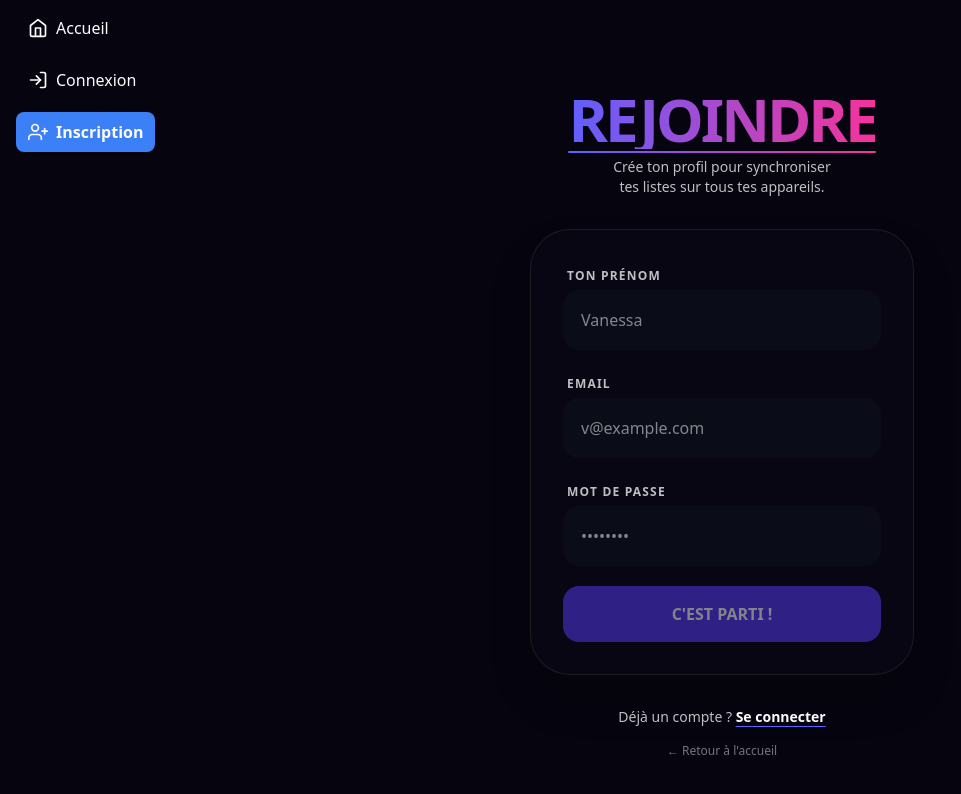
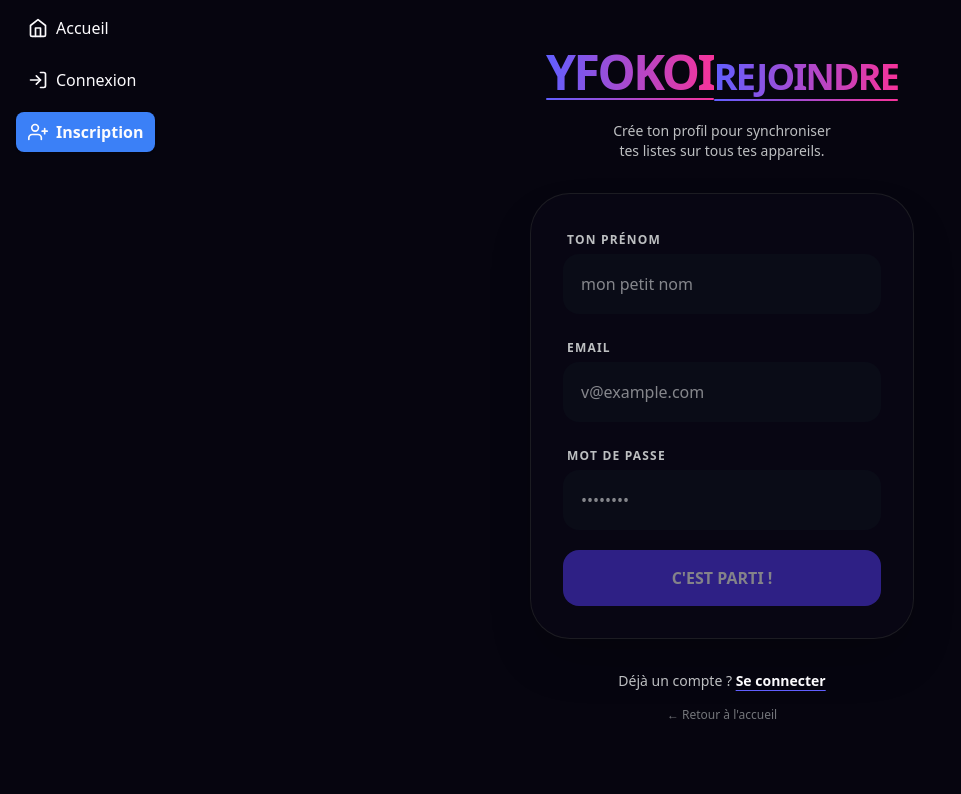
Before and after one commit to ChristopheC-83/YFOKOI_V2, a React (Vite) app: page /register in a window 1280 px wide. Shown: the top 794 px of the page, without its empty margins (0-961 px from the left). Built offline with nearby package versions, Linux system fonts and the light colour scheme; no server answers.

Commit message:
les pages inscription/connexion/accueil ok

```diff
--- a/src/pages/layout/Layout.jsx
+++ b/src/pages/layout/Layout.jsx
@@ -37,7 +37,7 @@ export default function Layout() {
 
   return (
     <div className="min-h-dvh w-full overflow-hidden bg-background text-foreground font-sans">
-      <InstallPWA />
+      {/* <InstallPWA /> */}
       <Toaster position="top-center" richColors />
       <main className="flex max-md:flex-col md:pl-44 md:pr-3 min-h-dvh">
         <Navbar />
--- a/src/pages/noConnectedPages/Home/Home.jsx
+++ b/src/pages/noConnectedPages/Home/Home.jsx
@@ -21,7 +21,7 @@ export default function Home() {
 
         {/* Text Content */}
         <div className="space-y-4">
-          <h1 className="text-5xl font-black italic tracking-tighter uppercase leading-[0.8] animate-in slide-in-from-bottom duration-700">
+          <h1 className="text-5xl font-black italic tracking-tighter uppercase leading-[0.8] animate-in slide-in-from-bottom duration-700 ">
             YFOKOI <br />
             <span className="text-primary">V2</span>
           </h1>
@@ -33,14 +33,14 @@ export default function Home() {
 
         {/* Features Preview */}
         <div className="grid grid-cols-2 gap-4 text-left">
-          <div className="p-4 bg-white/5 border border-white/5 rounded-2xl">
+          <div className="p-4 bg-white/5 border border-white/5 rounded-2xl  animate-in slide-in-from-left duration-700 ">
             <span className="text-primary text-xl font-bold italic">01</span>
             <p className="text-[10px] font-black uppercase tracking-widest text-zinc-500">
               Shared
             </p>
             <p className="text-sm font-bold">Partages ciblés</p>
           </div>
-          <div className="p-4 bg-white/5 border border-white/5 rounded-2xl">
+          <div className="p-4 bg-white/5 border border-white/5 rounded-2xl animate-in slide-in-from-right duration-700">
             <span className="text-primary text-xl font-bold italic">02</span>
             <p className="text-[10px] font-black uppercase tracking-widest text-zinc-500">
               Autorisations
@@ -49,19 +49,23 @@ export default function Home() {
               Différents niveaux d'accès possibles
             </p>
           </div>
-          <div className="p-4 bg-white/5 border border-white/5 rounded-2xl">
+          <div className="p-4 bg-white/5 border border-white/5 rounded-2xl animate-in slide-in-from-left duration-700">
             <span className="text-primary text-xl font-bold italic">03</span>
             <p className="text-[10px] font-black uppercase tracking-widest text-zinc-500">
               Auto-apprentissage
             </p>
-            <p className="text-sm font-bold">Votre dictionnaire grandit tout seul</p>
+            <p className="text-sm font-bold">
+              Votre dictionnaire grandit tout seul
+            </p>
           </div>
-          <div className="p-4 bg-white/5 border border-white/5 rounded-2xl">
+          <div className="p-4 bg-white/5 border border-white/5 rounded-2xl animate-in slide-in-from-right duration-700">
             <span className="text-primary text-xl font-bold italic">04</span>
-            <p className="text-[10px] font-black uppercase tracking-widest text-zinc-500">
+            <p className="text-[10px] font-black uppercase tracking-widest text-zinc-500 ">
               Facile
             </p>
-            <p className="text-sm font-bold">Utilisation simple et accessible</p>
+            <p className="text-sm font-bold">
+              Utilisation simple et accessible
+            </p>
           </div>
         </div>
 
@@ -69,7 +73,7 @@ export default function Home() {
         <div className="flex flex-col gap-4 pt-4">
           <Link
             to="/login"
-            className="w-full py-5 bg-white text-black rounded-2xl font-black uppercase italic tracking-widest hover:bg-primary hover:text-white transition-all active:scale-95 shadow-2xl flex items-center justify-center gap-2"
+            className="w-full py-5 bg-white text-black rounded-2xl font-black uppercase italic tracking-widest hover:bg-primary hover:text-white transition-all active:scale-95 shadow-2xl flex items-center justify-center gap-2 animate-in slide-in-from-bottom duration-700"
           >
             Commencer les partages !
           </Link>
--- a/src/pages/noConnectedPages/Login/Login.jsx
+++ b/src/pages/noConnectedPages/Login/Login.jsx
@@ -46,7 +46,7 @@ export function Login() {
   };
 
   return (
-    <div className="min-h-screen flex flex-col items-center justify-center p-6 bg-background text-foreground">
+    <div className="min-h-screen flex flex-col items-center justify-start pt-[15vh] p-6 bg-background text-foreground animate-in slide-in-from-right duration-500">
       <div className="w-full max-w-sm space-y-10">
         <div className="text-center space-y-2">
           <h1 className="text-6xl font-black tracking-tighter underline-clip inline-block mb-4">
--- a/src/pages/noConnectedPages/Register/Register.jsx
+++ b/src/pages/noConnectedPages/Register/Register.jsx
@@ -25,7 +25,6 @@ export default function Register() {
     );
   }, [formData]);
 
-
   const handleSubmit = async (e) => {
     e.preventDefault();
     if (!formValidated) return;
@@ -50,13 +49,16 @@ export default function Register() {
   };
 
   return (
-    <div className="min-h-screen flex flex-col items-center justify-center p-6 bg-background text-foreground">
+    <div className="min-h-screen flex flex-col items-center justify-start pt-[3vh] p-6 bg-background text-foreground animate-in slide-in-from-right duration-500">
       <div className="w-full max-w-sm space-y-8">
         {/* Header Identité */}
         <div className="text-center space-y-2">
-          <h1 className="text-6xl font-black tracking-tighter inline-block mb-2 underline-clip">
+          <h1 className="text-5xl font-black tracking-tighter inline-block mb-2 underline-clip">
+            YFOKOI
+          </h1>
+          <h2 className="text-4xl font-black tracking-tighter inline-block mb-6 underline-clip">
             REJOINDRE
-          </h1>
+          </h2>
           <p className="text-muted-foreground font-medium text-sm">
             Crée ton profil pour synchroniser <br /> tes listes sur tous tes
             appareils.
@@ -73,7 +75,7 @@ export default function Register() {
               <input
                 type="text"
                 required
-                placeholder="Vanessa"
+                placeholder="mon petit nom"
                 className="w-full mt-1 p-4 bg-muted/50 rounded-2xl border-2 border-transparent focus:border-orange-500 focus:bg-background outline-none transition-all"
                 onChange={(e) =>
                   setFormData({ ...formData, name: e.target.value })
```
